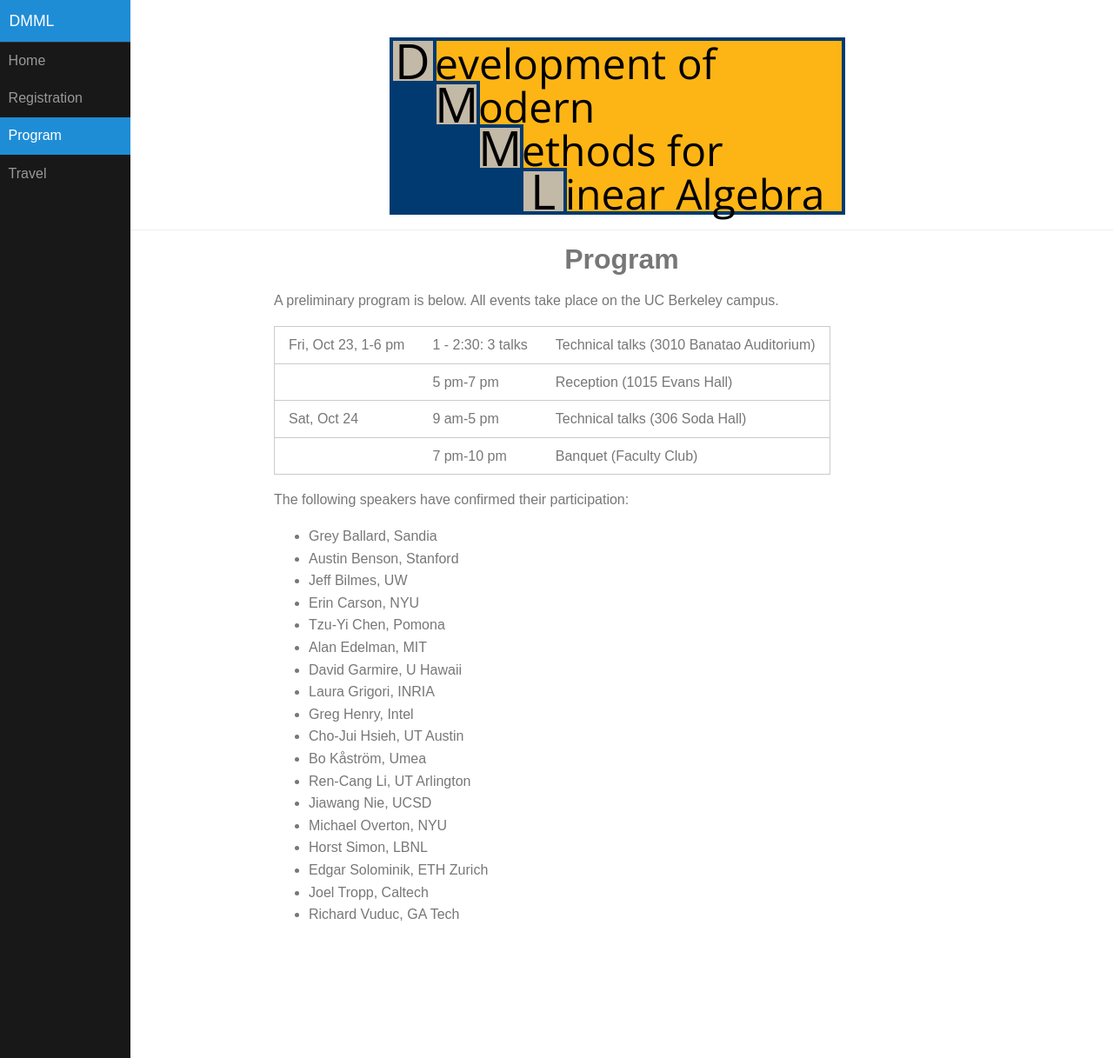
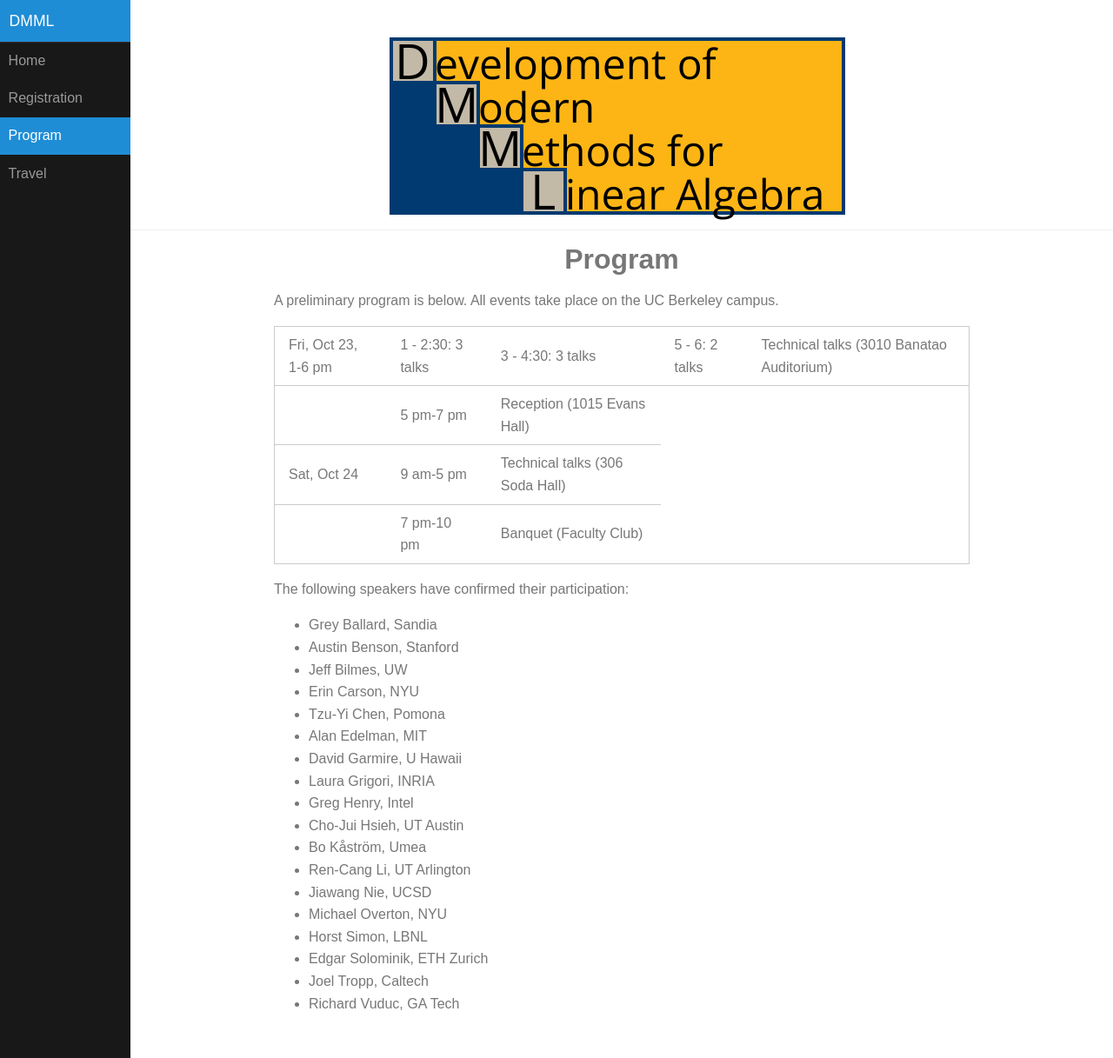
Before and after one commit to dbindel/dmml, a Jekyll site: the page built from program.html, in a window 1280 px wide and 1217 px high. Shown: the whole window at 87% size. Built offline with Jekyll 4.4.1, drawn with Linux system fonts in a browser that asks for light colours.

Commit message:
Update program.html

```diff
--- a/program.html
+++ b/program.html
@@ -13,7 +13,8 @@ layout: page
     <tr>
       <td>Fri, Oct 23, 1-6 pm </td>
       <td>1 - 2:30: 3 talks</td>
-
+      <td>3 - 4:30: 3 talks</td>
+      <td>5 - 6:    2 talks</td>
       <td>Technical talks (3010 Banatao Auditorium)</td>
     </tr>
     <tr>
```
